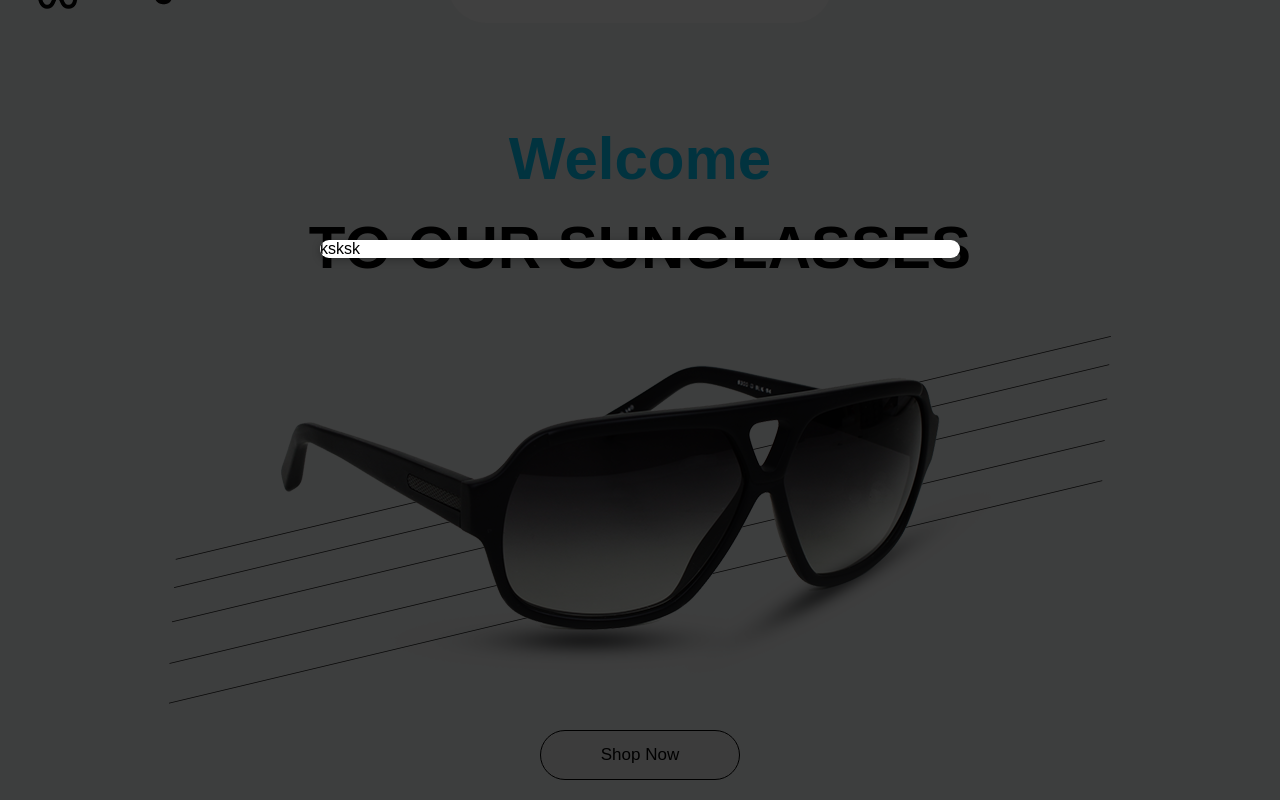
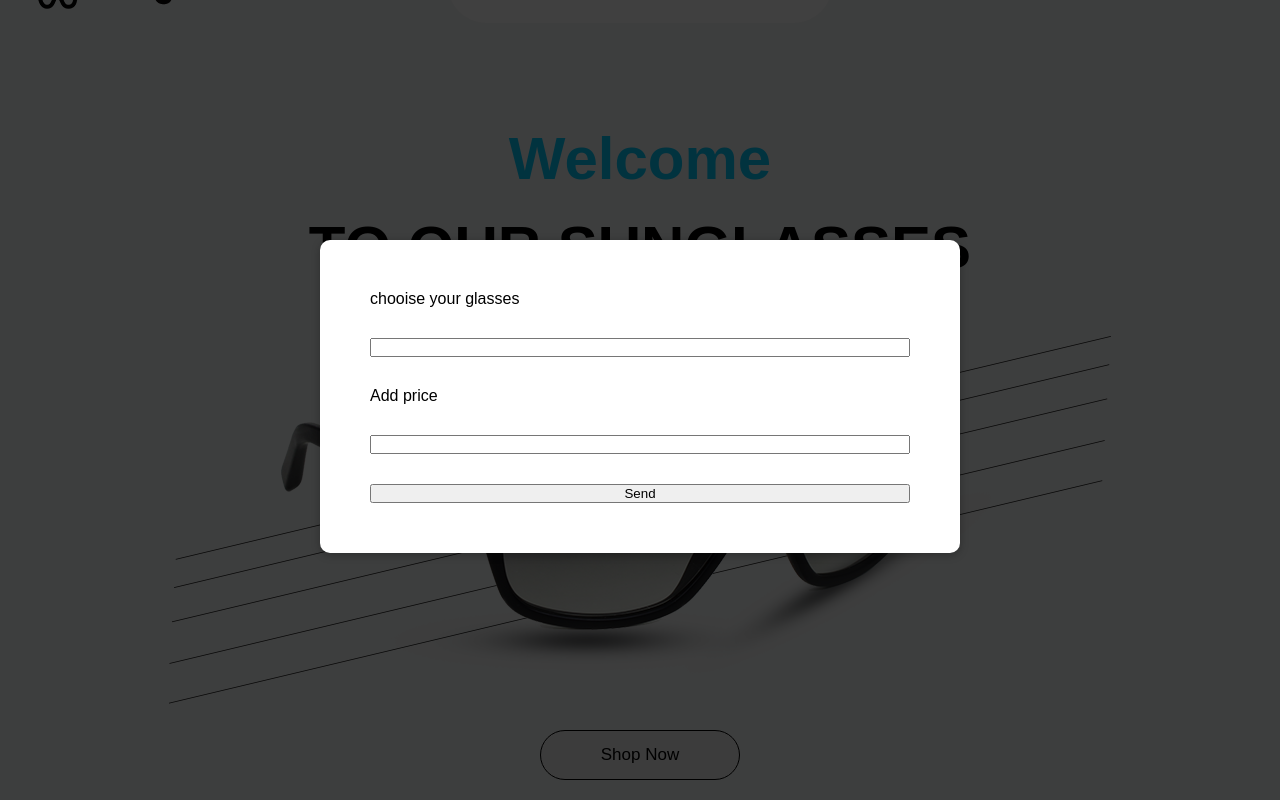
Before and after one commit to MahsumaRezai/Online_Shop, a React (Create React App) app: page /home in a window 1280 px wide. Both pictures are taken after a click on the button "Shop Now". Shown: the part 85-885 px from the top of the page. Built offline with nearby package versions, Linux system fonts and the light colour scheme.

Commit message:
add form on module section

```diff
--- a/src/componet/Module/ErrorModal.module.css
+++ b/src/componet/Module/ErrorModal.module.css
@@ -43,3 +43,11 @@
       width: 40rem;
     }
   }
+  .form {
+    display: flex;
+    flex-direction: column;
+    justify-content: center;
+    align-content: center;
+    gap: 30px;
+    padding: 50px
+  }
--- a/src/componet/Module/Module.js
+++ b/src/componet/Module/Module.js
@@ -9,9 +9,13 @@ const Backdrop = (props) => {
 const Modaloerlay = (props) => {
     return (
         <Card className={classes.modal}>
-        <form>
-            <label>ksksk</label>
-        </form>
+            <form className={classes.form}>
+                <label>chooise your glasses </label>
+                <input />
+                <label>Add price </label>
+                <input />
+                <button>Send </button>
+            </form>
 
 
         </Card>
```
